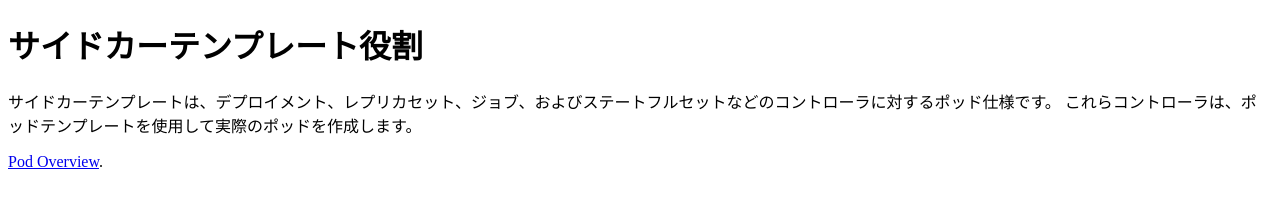
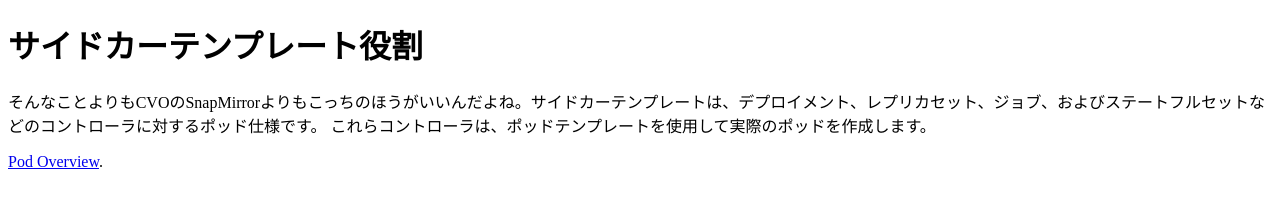
Before and after one commit to yfukuzumi/web-contents, a plain HTML site: page index.html in a window 1280 px wide. Drawn offline with Linux system fonts and the light colour scheme.

Commit message:
Update index.html

```diff
--- a/index.html
+++ b/index.html
@@ -6,7 +6,7 @@
 <body>
 <h1>サイドカーテンプレート役割</h1>
 
-<p>サイドカーテンプレートは、デプロイメント、レプリカセット、ジョブ、およびステートフルセットなどのコントローラに対するポッド仕様です。 これらコントローラは、ポッドテンプレートを使用して実際のポッドを作成します。</p>
+<p>そんなことよりもCVOのSnapMirrorよりもこっちのほうがいいんだよね。サイドカーテンプレートは、デプロイメント、レプリカセット、ジョブ、およびステートフルセットなどのコントローラに対するポッド仕様です。 これらコントローラは、ポッドテンプレートを使用して実際のポッドを作成します。</p>
 
 <p><a href="https://kubernetes.io/docs/concepts/workloads/pods/pod-overview/">Pod Overview</a>.</p>
 
```
